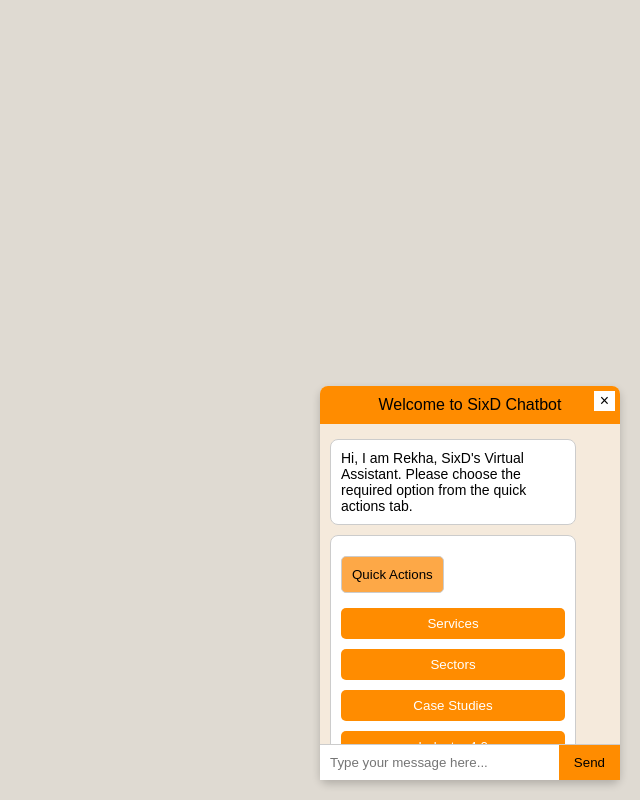
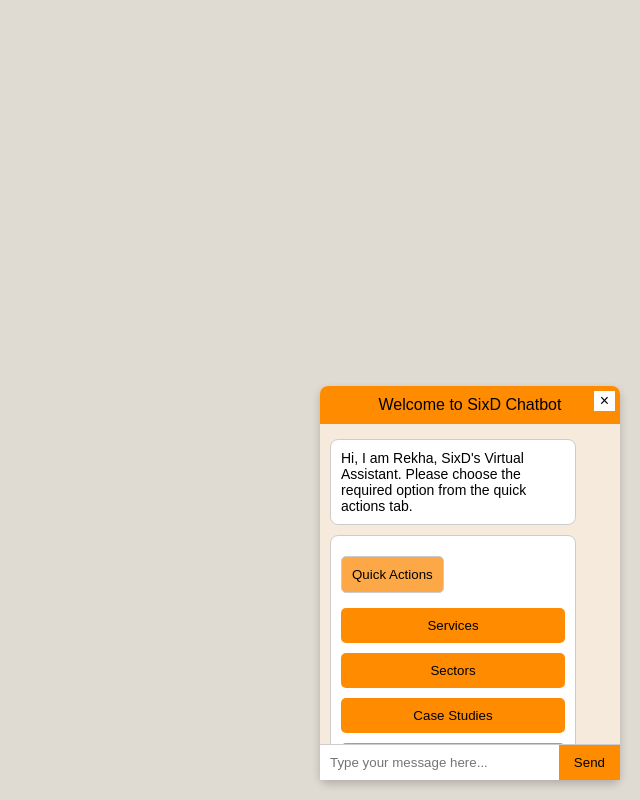
Before and after one commit to sankalprath02/SixD-Chatbot, a plain HTML site: page index.html in a window 1280 px wide. Both pictures are taken after a click on the button "Quick Actions". Shown: the whole page, without its empty margins (640-1280 px from the left). Drawn offline with Linux system fonts and the light colour scheme.

Commit message:
Update styles.css

```diff
--- a/styles.css
+++ b/styles.css
@@ -116,6 +116,21 @@ body {
   margin-top: 10px;
 }
 
+.dropdown-content button {
+  width: 100%;
+  padding: 10px;
+  background-color: #ff8c00;
+  border: none;
+  color: rgb(0, 0, 0);
+  margin-top: 5px;
+  cursor: pointer;
+  border-radius: 5px;
+}
+
+.dropdown-content button:hover {
+  background-color: #e77f00;
+}
+
 .dropdown-content.show {
   display: block;
 }
```
